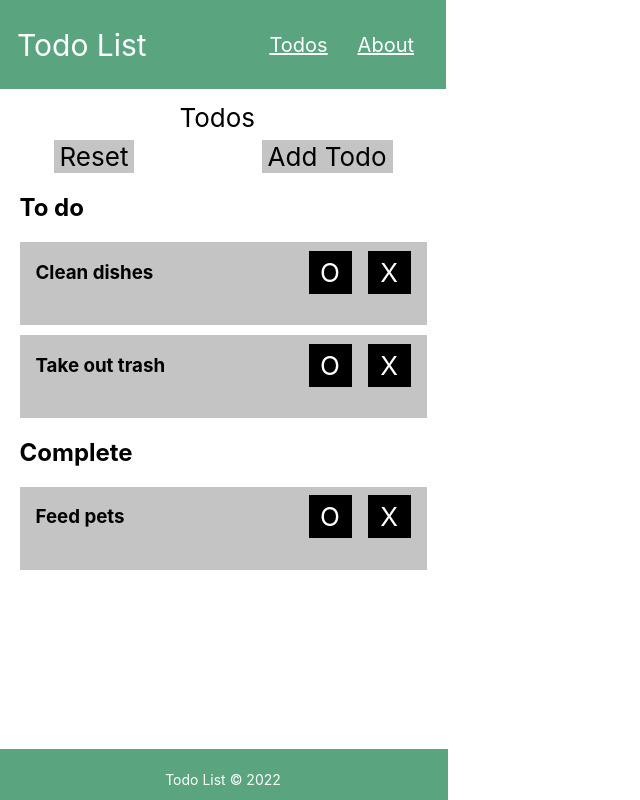
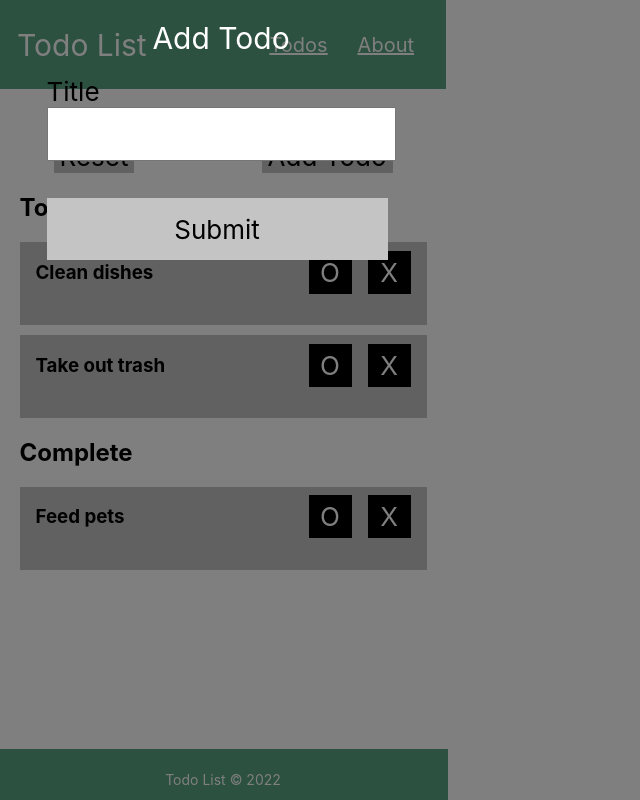
Before and after one commit to Manciya-Xola/todo, a React (Create React App) app: page /todos in a window 1280 px wide. Both pictures are taken after a click on the button "Add Todo". Shown: the whole page, without its empty margins (0-640 px from the left). Built offline with nearby package versions, Linux system fonts and the light colour scheme.

Commit message:
Add a todo

```diff
--- /dev/null
+++ b/src/components/NewTodoForm/NewTodoForm.module.css
@@ -0,0 +1,49 @@
+.container{
+  position: absolute;
+  width: 100%;
+  height: 100%;
+  top: 0;
+  left: 0;
+  background: rgba(0, 0, 0, .50);
+}
+.content{
+  width: 402px;
+  height: 700px;
+  margin-left: 20px;
+  display: flex;
+  flex-direction: column;
+  align-items: center;
+}
+.form{
+  display: flex;
+  flex-direction: column;
+  padding: 0 27px;
+}
+.label{
+  font-family: 'Inter';
+  font-style: normal;
+  font-weight: 400;
+  font-size: 26px;
+  line-height: 31px;
+
+  color: #000000;
+}
+.input{
+  width: 341px;
+  height: 48px;
+  margin: 0px 0 37px 0;
+  font-size:25px;
+}
+.button{
+  width: 341px;
+  height: 62px;
+  background: #C4C4C4;
+  border: none;
+  font-family: 'Inter';
+  font-style: normal;
+  font-weight: 400;
+  font-size: 26px;
+  line-height: 31px;
+
+  color: #000000;
+}
--- /dev/null
+++ b/src/components/NewTodoForm/index.jsx
@@ -0,0 +1,29 @@
+import React, { useState } from 'react'
+
+import styles from "./NewTodoForm.module.css";
+
+function NewTodoForm({ onAddNewTodo }) {
+  const [title, setTitle] = useState("");
+
+  function onTitleChange(event) {
+    setTitle(event.currentTarget.value);
+  }
+  function onFormSubmit(event) {
+    event.preventDefault();
+    onAddNewTodo(title);
+  }
+  return (
+    <div className={styles.container}>
+      <div className={styles.content}>
+        <h1>Add Todo</h1>
+        <form className={styles.form} onSubmit={onFormSubmit}>
+          <label htmlFor="" className={styles.label}>Title</label>
+          <input type="text" value={title} onChange={onTitleChange} className={styles.input}></input>
+          <button type="submit" className={styles.button}>Submit</button>
+        </form>
+      </div>
+    </div>
+  )
+}
+
+export default NewTodoForm
--- a/src/components/TodoList/index.jsx
+++ b/src/components/TodoList/index.jsx
@@ -1,11 +1,14 @@
-import React,{useReducer} from 'react'
+import React,{useReducer, useState} from 'react'
 
 
 import { reducer, initialState } from '../../reducer/todos';
+import NewTodoForm from '../NewTodoForm';
 import Todo from '../Todo';
 import styles from "./TodoList.module.css";
 
 function TodoList() {
+
+  const [isFormVisible, setIsFormVisible] = useState(false);
 
   const [state, dispatch] = useReducer(reducer, initialState);
 
@@ -16,13 +19,20 @@ function TodoList() {
   function onResetButtonClicked() {
     dispatch({type: "resetTodo"});
   }
-
+  function onAddTodoClick() {
+    setIsFormVisible(true)
+  }
+  function onAddNewTodo(title) {
+    // console.log(title);
+    dispatch({type:"addTodo", payload: title});
+    setIsFormVisible(false)
+  }
   return (
     <div className={styles.container}>
       <div className={styles.incomplete}>
         <div className={styles.buttons}>
           <button onClick={onResetButtonClicked} className={styles.button}>Reset</button>
-          <button className={styles.button}>Add Todo</button>
+          <button onClick={onAddTodoClick} className={styles.button}>Add Todo</button>
         </div>
         <h2>To do</h2>
         <div>
@@ -59,6 +69,7 @@ function TodoList() {
           }
         </div>
       </div>
+      {isFormVisible ? <NewTodoForm onAddNewTodo={onAddNewTodo} /> : null}
     </div>
   )
 }
--- a/src/reducer/todos.jsx
+++ b/src/reducer/todos.jsx
@@ -17,13 +17,14 @@ export const initialState = [
 ];
 export const reducer = (state, action) => {
   switch (action.type) {
-    case "AddTodo":
-      console.log(action.type)
-      return state;
+    case "addTodo":
+      const newTodos = [...state];
+      const newId = Math.floor(Math.random() * 9999999);
+      newTodos.push({ id: newId, title: action.payload, isComplete: false });
+      return newTodos;
     case "deleteTodo":
-      const newTodos = state.filter(todo => todo.id !==action.payload)
-      // console.log(action.type)
-      return newTodos;
+      const newTodo = state.filter(todo => todo.id !==action.payload)
+      return newTodo;
     case "resetTodo":
       // console.log(action.type)
       return initialState;
```
